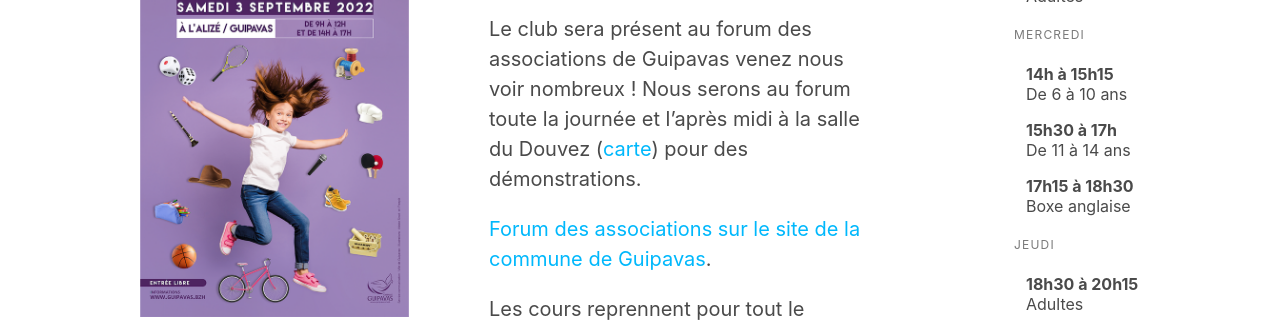
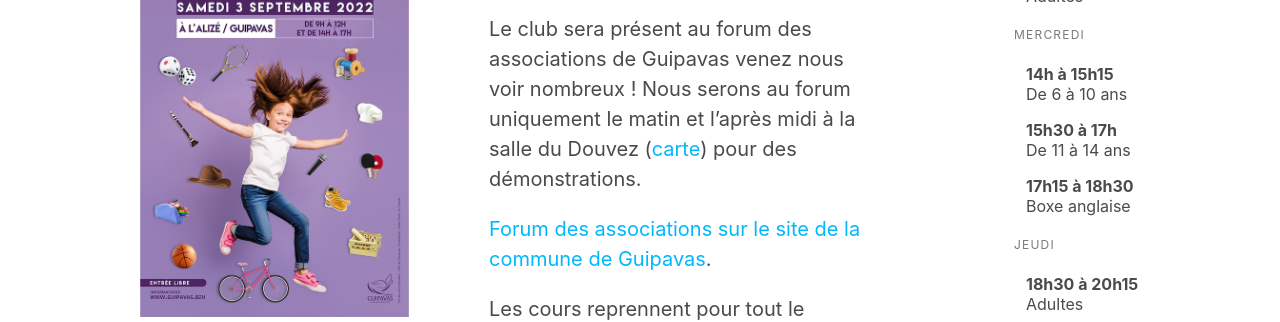
Before and after one commit to guipavas-savate/guipavas-savate.github.io, a Jekyll site: the page built from _posts/2022-08-25-forum-rentree.md, in a window 1280 px wide. Shown: the part 262-584 px from the top of the page. Built offline with Jekyll 4.4.1, drawn with Linux system fonts in a browser that asks for light colours; nearby versions of some CDN libraries.

Commit message:
Correction du post

```diff
--- a/_posts/2022-08-25-forum-rentree.md
+++ b/_posts/2022-08-25-forum-rentree.md
@@ -6,7 +6,7 @@ tags: [assemblée]
 img: /images/forum_asso2022.png
 ---
 
-Le club sera présent au forum des associations de Guipavas venez nous voir nombreux ! Nous serons au forum toute la journée et l'après midi à la salle du Douvez ([carte](https://www.google.com/maps/place/Salle+Du+Douvez/@48.4149772,-4.3516743,17.75z/data=!4m12!1m6!3m5!1s0x4816b13dc52de413:0xd2971dd8c40ca1e8!2sSalle+Du+Douvez!8m2!3d48.414921!4d-4.3503759!3m4!1s0x4816b13dc52de413:0xd2971dd8c40ca1e8!8m2!3d48.414921!4d-4.3503759)) pour des démonstrations.
+Le club sera présent au forum des associations de Guipavas venez nous voir nombreux ! Nous serons au forum uniquement le matin et l'après midi à la salle du Douvez ([carte](https://www.google.com/maps/place/Salle+Du+Douvez/@48.4149772,-4.3516743,17.75z/data=!4m12!1m6!3m5!1s0x4816b13dc52de413:0xd2971dd8c40ca1e8!2sSalle+Du+Douvez!8m2!3d48.414921!4d-4.3503759!3m4!1s0x4816b13dc52de413:0xd2971dd8c40ca1e8!8m2!3d48.414921!4d-4.3503759)) pour des démonstrations.
 
 [Forum des associations sur le site de la commune de Guipavas](https://guipavas.bzh/pages-speciales/fonctionnalites/agenda-133/forum-des-associations-2441.html?cHash=53022821c6121e2ad05a9db962539e14).
 
```
